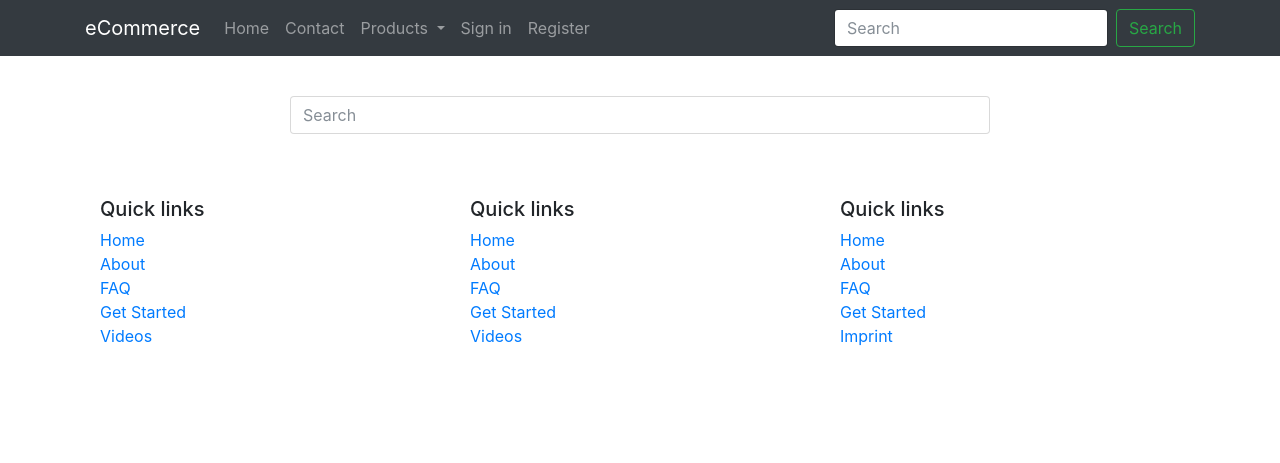
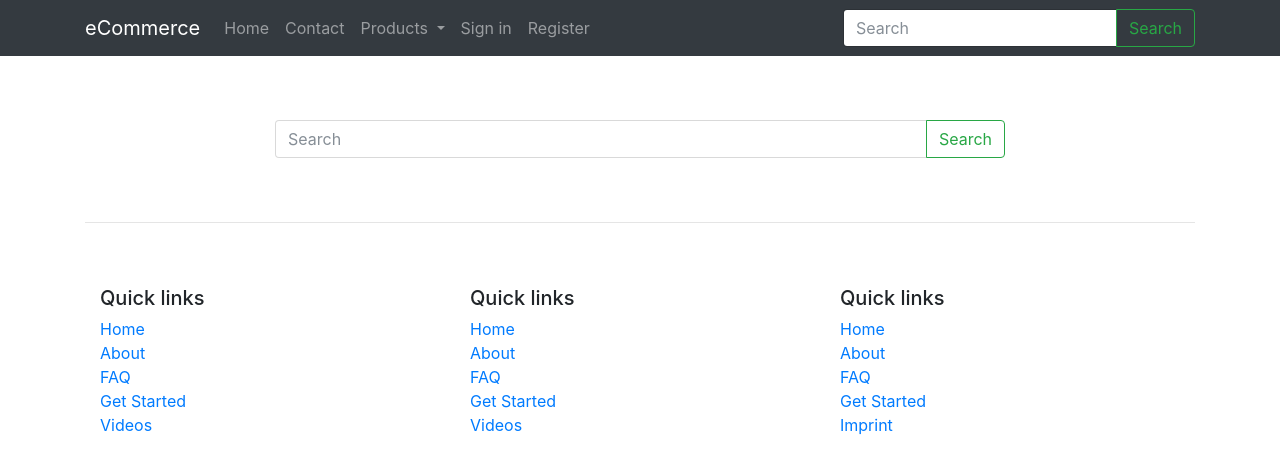
Before and after one commit to mohsinmdl/eCommerce, a Django app: page /search/ in a window 1280 px wide. Shown: the top 463 px of the page. Run offline with Django 3.2, Linux system fonts and the light colour scheme; some libraries are stand-ins or nearby versions.

Commit message:
055 Search Workiing
Working Search Form

```diff
--- /dev/null
+++ b/eCommerce/search/templates/search/snippets/search-form.html
@@ -0,0 +1,8 @@
+<form method='GET' action='{% url "search:searchProduct" %}' class="form my-2 my-lg-0 search-form">
+  <div class='input-group'>
+    <input class="form-control" type="text" placeholder="Search" name='q' aria-label="Search" value='{{ request.GET.q }}'>
+    <span class='input-group-btn'>
+        <button class="btn btn-outline-success" type="submit">Search</button>
+    </span>
+    </div>
+</form>
--- a/eCommerce/search/templates/search/view.html
+++ b/eCommerce/search/templates/search/view.html
@@ -2,25 +2,21 @@
 {% load static %}
 
 {% block content %}
-    <div class="row">
-        <div class="col-8 ml-auto mr-auto">
+    <div class="row mb-3">
+
         {% if request.GET.q %}
-                <div class="col-12 mb-3">
+            <div class="col-12">
                 Search for: <strong>{{ query }}</strong>
-                    <hr>
+
             </div>
         {% else %}
-                <div class="col-12 mb-3">
-                    <div class="form-group">
-                        <label for=""></label>
-                        <input type="text"
-                               class="form-control" placeholder="Search">
-                    </div>
+            <div class="col-8 py-5 mx-auto">
+                {% include "search/snippets/search-form.html" %}
             </div>
         {% endif %}
-        </div>
 
     </div>
+    <hr>
 
     <div class="row">
 
--- a/eCommerce/templates/base/nav.html
+++ b/eCommerce/templates/base/nav.html
@@ -56,10 +56,9 @@
                 <a class="nav-link " href="{{ register_url }}">Register</a>
             </li>
         </ul>
-        <form class="form-inline my-2 my-lg-0">
-            <input class="form-control mr-sm-2" type="search" placeholder="Search" aria-label="Search">
-            <button class="btn btn-outline-success my-2 my-sm-0" type="submit">Search</button>
-        </form>
+        {% include 'search/snippets/search-form.html' %}
+
+
     </div>
    </div>
 </nav>
```
Also changed, not shown: eCommerce/products/templates/products/snippets/card.html (line endings or trailing spaces). Lines whose indentation alone changed are shown as unchanged.
